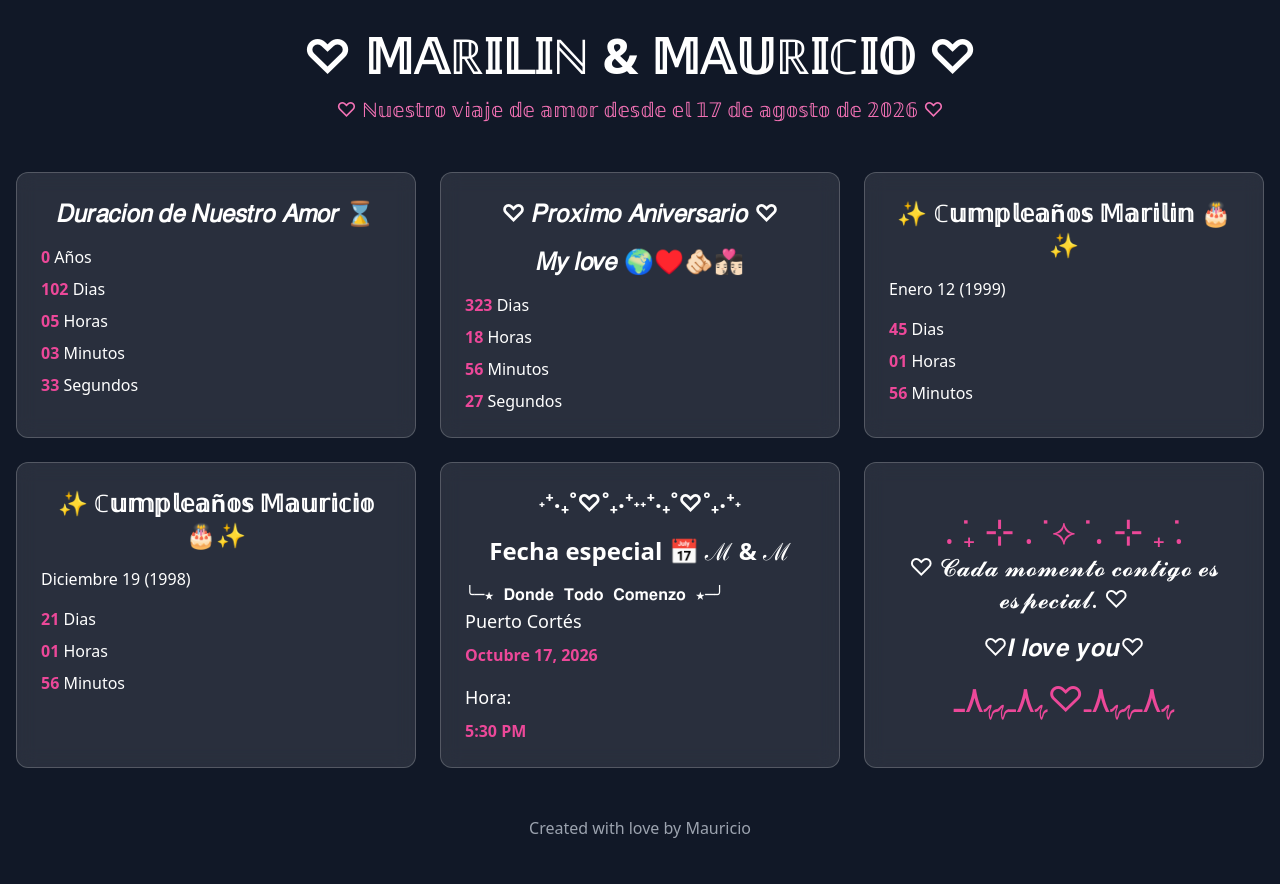
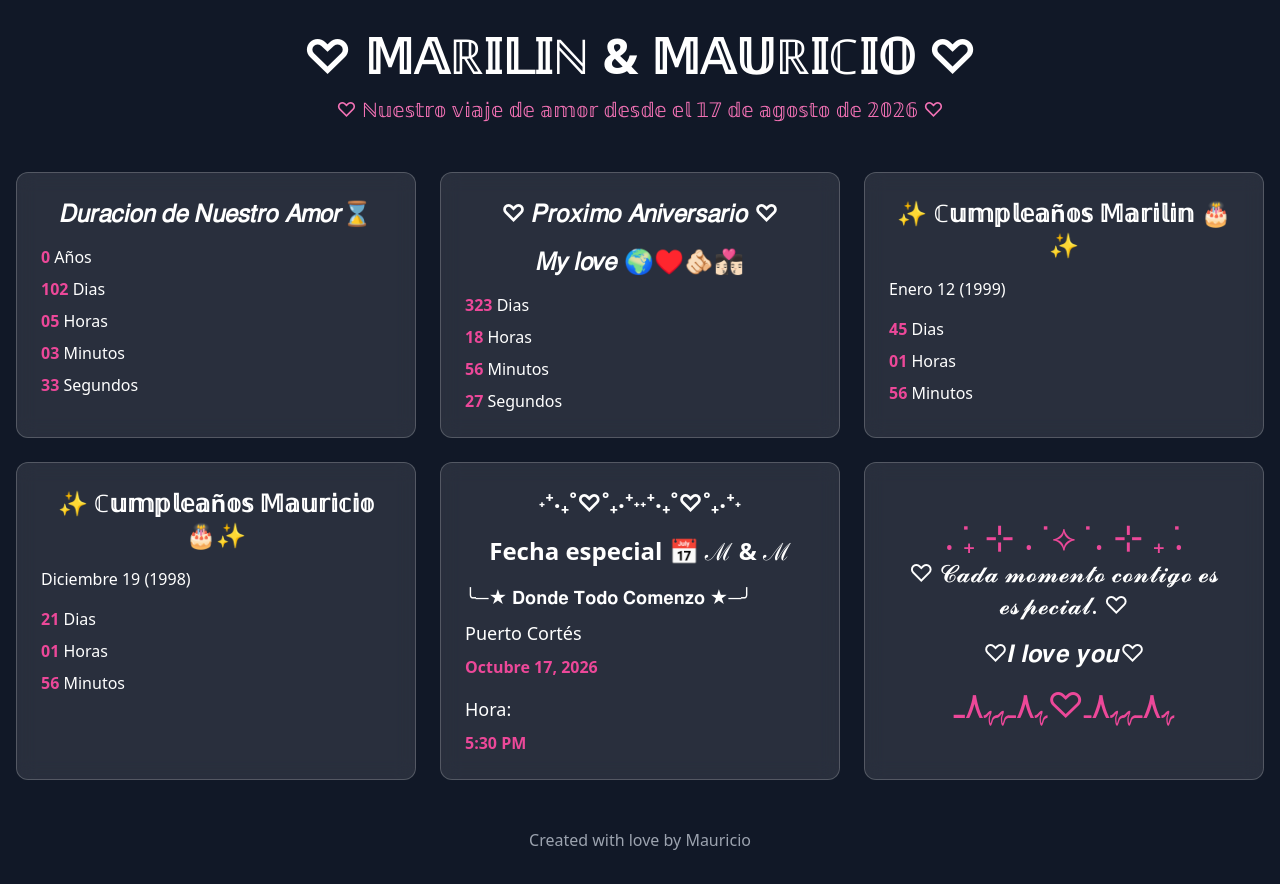
Before and after one commit to michaelinteriano16-ai/michaelinteriano16-ai.github.io, a plain HTML site: page index.html in a window 1280 px wide. Drawn offline with nearby package versions, Linux system fonts and the light colour scheme.

Commit message:
Update index.html

```diff
--- a/index.html
+++ b/index.html
@@ -59,7 +59,7 @@
       <div class="grid grid-cols-1 md:grid-cols-2 lg:grid-cols-3 gap-6 mb-12">
         <!-- Love Duration Card -->
         <div class="love-card rounded-xl p-6">
-          <h2 class="text-2xl font-bold mb-4 text-center"> 𝐷𝑢𝑟𝑎𝑐𝑖𝑜𝑛 𝑑𝑒 𝑁𝑢𝑒𝑠𝑡𝑟𝑜 𝐴𝑚𝑜𝑟 ⌛</h2>
+          <h2 class="text-2xl font-bold mb-4 text-center">𝐷𝑢𝑟𝑎𝑐𝑖𝑜𝑛 𝑑𝑒 𝑁𝑢𝑒𝑠𝑡𝑟𝑜 𝐴𝑚𝑜𝑟⌛</h2>
           <div class="space-y-2">
             <p><span class="highlight" id="love-years">0</span> Años</p>
             <p><span class="highlight" id="love-days">0</span> Dias</p>
@@ -107,7 +107,7 @@
         <div class="love-card rounded-xl p-6">
           <h2 class="text-2xl font-bold mb-4 text-center">˖⁺‧₊˚♡˚₊‧⁺˖˖⁺‧₊˚♡˚₊‧⁺˖</h2>
           <h2 class="text-2xl font-bold mb-4 text-center">Fecha especial 📅 ℳ & ℳ</h2>
-          <p class="text-lg mb-2"><pre>╰─★ 𝐃𝐨𝐧𝐝𝐞 𝐓𝐨𝐝𝐨 𝐂𝐨𝐦𝐞𝐧𝐳𝐨 ★─╯</pre></p>
+          <p class="text-lg mb-2">   ╰─★ 𝐃𝐨𝐧𝐝𝐞 𝐓𝐨𝐝𝐨 𝐂𝐨𝐦𝐞𝐧𝐳𝐨 ★─╯</p>
           <p class="text-lg mb-2">Puerto Cortés</p>
           <p class="highlight">Octubre 17, 2026</p>
           <p class="text-lg mt-4 mb-2">Hora:</p>
```
